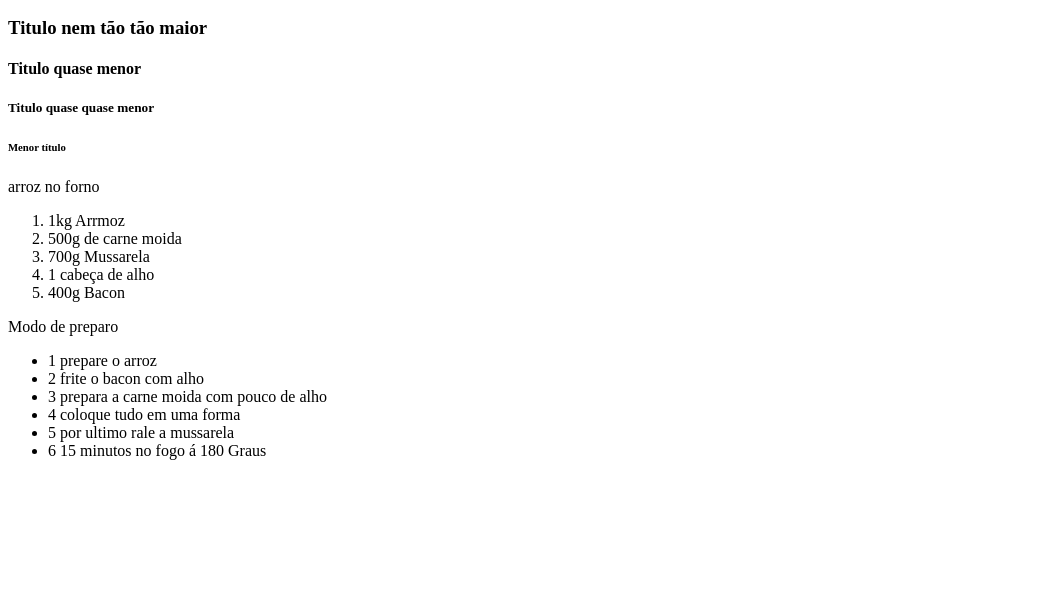
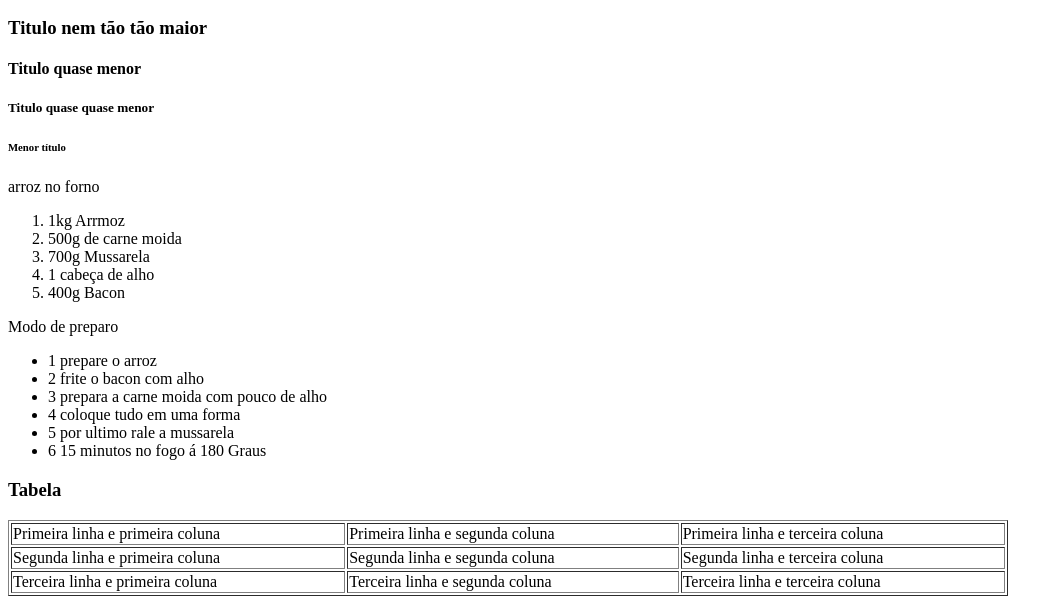
Before and after one commit to manuaugusta/Manuela2EJBS, a plain HTML site: page index.html in a window 1280 px wide. Shown: the part 212-816 px from the top of the page, without its empty margins (0-1063 px from the left). Drawn offline with Linux system fonts and the light colour scheme.

Commit message:
Add files via upload

```diff
--- a/index.html
+++ b/index.html
@@ -4,6 +4,7 @@
 <meta charset="UTF-8">
 <meta name="viewport" content="width=device-width, initial-scale=1.0">
 <title>Meu primeiro site</title>
+<link rel="stylesheet" href="style.css">
 </head>
 <body>
 <p>Este é o meu primeiro parágrafo</p>
@@ -34,5 +35,45 @@
      <li>5 por ultimo rale a mussarela</li>
      <li>6 15 minutos no fogo á 180 Graus</li>
 </ul>
+
+<h3>Tabela</h3>
+
+<table border="1">
+
+<tr>
+    <td>
+        Primeira linha e primeira coluna
+    </td>
+    <td>
+        Primeira linha e segunda coluna
+    </td>
+    <td>
+        Primeira linha e terceira coluna
+    </td>
+</tr>
+<tr>
+    <td>
+        Segunda linha e primeira coluna
+    </td>
+    <td>
+        Segunda linha e segunda coluna
+    </td>
+    <td>
+        Segunda linha e terceira coluna
+    </td>
+</tr>
+<tr>
+    <td>
+        Terceira linha e primeira coluna
+    </td>
+    <td>
+        Terceira linha e segunda coluna
+    </td>
+    <td>
+        Terceira linha e terceira coluna
+    </td>
+</tr>
+
+</table>
 </body>
 </html>
--- /dev/null
+++ b/style.css
@@ -0,0 +1,4 @@
+table{
+    width: 1000px;
+    align-items: ;
+    }
```
